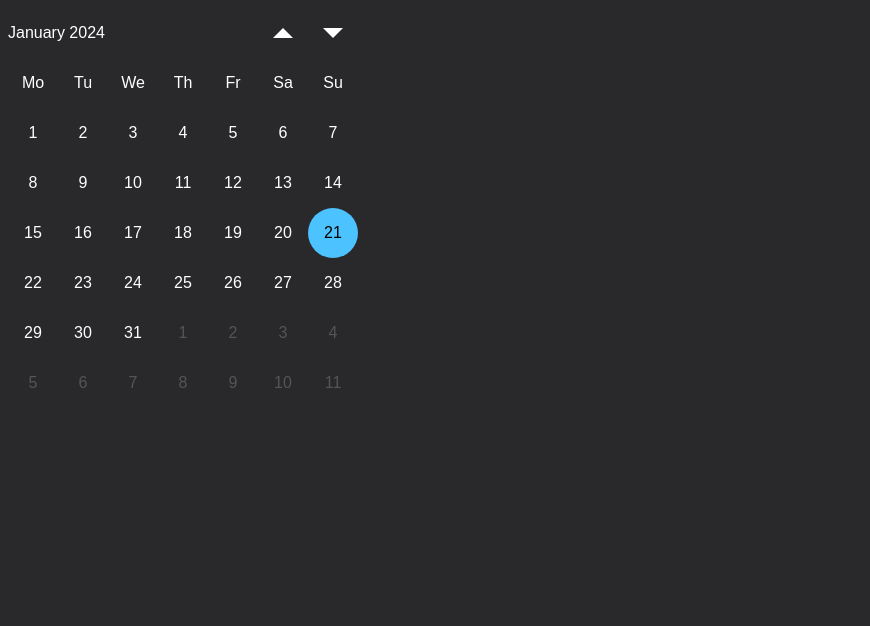
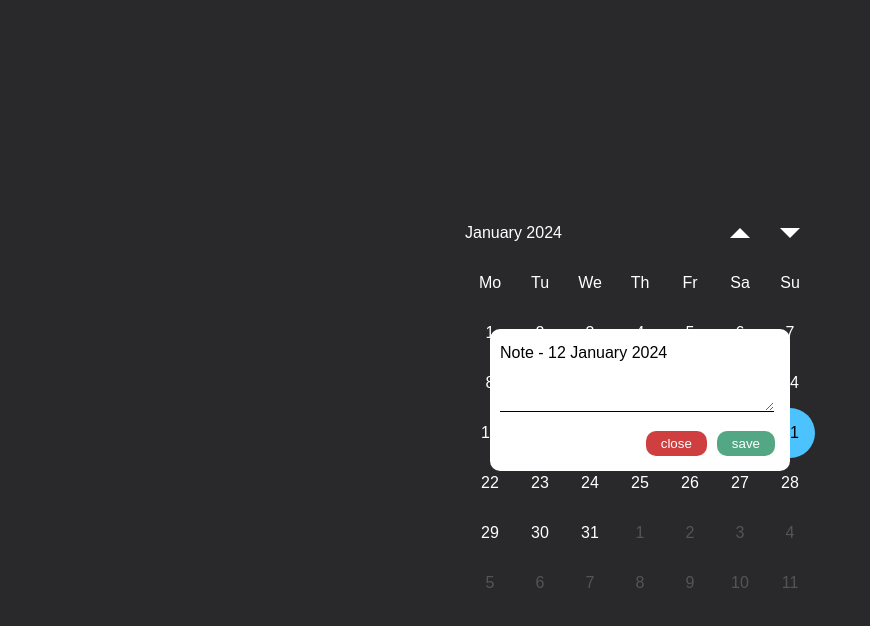
Before and after one commit to ibrohhm/calendar-challenge, a plain HTML site: page index.html in a window 1280 px wide. Both pictures are taken after a click on the element "12". Shown: the whole page, without its empty margins (0-870 px from the left). Drawn offline with Linux system fonts and the light colour scheme.

Commit message:
note feature

```diff
--- a/index.html
+++ b/index.html
@@ -21,8 +21,20 @@
     </div>
     <div id="content">
     </div>
+
+    <div id="modal">
+      <div class="modal-content">
+        <div class="modal-box">
+          <div id="modal-date">Note January 2024</div>
+          <textarea id="modal-note" type="text"></textarea>
+          <div class="buttons">
+            <button id="button-close">close</button>
+            <button id="button-save">save</button>
+          </div>
+        </div>
+      </div>
+    </div>
   </div>
-
   <script src="index.js"></script>
 </body>
 </html>
--- a/index.js
+++ b/index.js
@@ -10,6 +10,11 @@
   let $month = document.getElementById("month")
   let $arrowUp = document.getElementById("arrow-up")
   let $arrowDown = document.getElementById("arrow-down")
+  let $buttonClose = document.getElementById("button-close")
+  let $buttonSave = document.getElementById("button-save")
+  let $modal = document.getElementById("modal")
+  let $modalDate = document.getElementById("modal-date")
+  let $modalNote = document.getElementById("modal-note")
 
   function getMonthLength(year, month) {
     let monthLength = MONTH_LENGTHS[month]
@@ -30,8 +35,25 @@
     }
   }
 
+  function formatDate(date) {
+    let curDate = new Date(date)
+    let curDay = curDate.getDate()
+    let curMonth = MONTHS[curDate.getMonth()]
+    let curYear = curDate.getFullYear()
+
+    return `${curDay} ${curMonth} ${curYear}`
+  }
+
   function isToday(year, month, day){
     return CURRENT_DATE.getDate() === day && CURRENT_DATE.getMonth() === month && CURRENT_DATE.getFullYear() === year
+  }
+
+  function saveNote(date, note){
+    localStorage.setItem(date, note);
+  }
+
+  function getNote(date){
+    return localStorage.getItem(date) || '';
   }
 
   function getCalendar(year, month) {
@@ -84,14 +106,18 @@
     let weeks = getCalendar(year, month)
     let $calendar = '<div class="days"><div class="day">Mo</div><div class="day">Tu</div><div class="day">We</div><div class="day">Th</div><div class="day">Fr</div><div class="day">Sa</div><div class="day">Su</div></div>'
 
+    console.log(localStorage)
     weeks.forEach(function(week){
       let $date = '<div class="dates">'
       week.forEach(function(date){
         classList = ['date']
+        note = getNote(date.date)
         if(!date.currentMonth) classList.push('off')
         if(isToday(year, month, date.day)) classList.push('today')
 
-        $date += `<div class="${classList.join(' ')}" data-date="${date.date}">${date.day}</div>`
+        $date += `<div class="${classList.join(' ')}" data-date="${date.date}">${date.day}`
+        if(note.length !== 0) $date += '<span>*</span>'
+        $date += `</div>`
       })
 
       $date += '</div>'
@@ -100,6 +126,18 @@
 
     $month.innerText = `${MONTHS[month]} ${year}`
     $content.innerHTML = $calendar
+
+    let $dates = document.getElementsByClassName("date");
+    Array.from($dates).forEach(function(date){
+      date.addEventListener('click', function(e){
+        curDate = e.target.dataset.date
+        console.log(curDate, e.target.dataset)
+        $modalDate.innerText = `Note - ${formatDate(curDate)}`
+        $modalNote.value = getNote(curDate)
+        $modal.dataset.date = curDate
+        $modal.style.display = 'block'
+      })
+    })
   }
 
   function nextMonth() {
@@ -131,4 +169,18 @@
   $arrowDown.addEventListener("click", function(){
     nextMonth()
   });
+
+  $buttonClose.addEventListener("click", function(){
+    $modal.dataset.date = ''
+    $modal.style.display = 'none'
+  })
+
+  $buttonSave.addEventListener("click", function(e){
+    curDate = $modal.dataset.date
+    saveNote(curDate, $modalNote.value)
+
+    $modal.dataset.date = ''
+    $modal.style.display = 'none'
+    generateCalendar(currentYear, currentMonth)
+  })
 })()
--- a/style.css
+++ b/style.css
@@ -2,6 +2,11 @@ body {
   background-color: #29292c;
   color: white;
   font-family: Arial, Helvetica, sans-serif;
+  display: flex;
+  justify-content: center;
+  align-items: center;
+  height: 100vh;
+  overflow: hidden;
 }
 
 #main{
@@ -90,3 +95,63 @@ body {
     }
   }
 }
+
+#modal {
+  display: none;
+  position: fixed;
+  z-index: 1;
+  left: 0;
+  top: 0;
+  width: 100%;
+  height: 100%;
+  overflow: auto;
+
+  .modal-content{
+    display: flex;
+    justify-content: center;
+    align-items: center;
+    height: inherit;
+    color: black;
+
+    .modal-box {
+      width: 300px;
+      background-color: white;
+      padding: 15px 10px;
+      border-radius: 10px;
+      box-sizing: border-box;
+
+      textarea#modal-note{
+        border: none;
+        border-bottom: solid 1px;
+        width: 270px;
+        height: 30px;
+        margin: 15px 0px;
+        &:focus{
+          outline: none;
+        }
+      }
+
+      .buttons{
+        display: flex;
+        justify-content: right;
+
+        button{
+          border: none;
+          border-radius: 10px;
+          cursor: pointer;
+          padding: 5px 15px;
+          margin: 0 5px;
+          color: white;
+
+          &#button-close{
+            background: #cf3f40;
+          }
+
+          &#button-save{
+            background: #53a785;
+          }
+        }
+      }
+    }
+  }
+}
```
